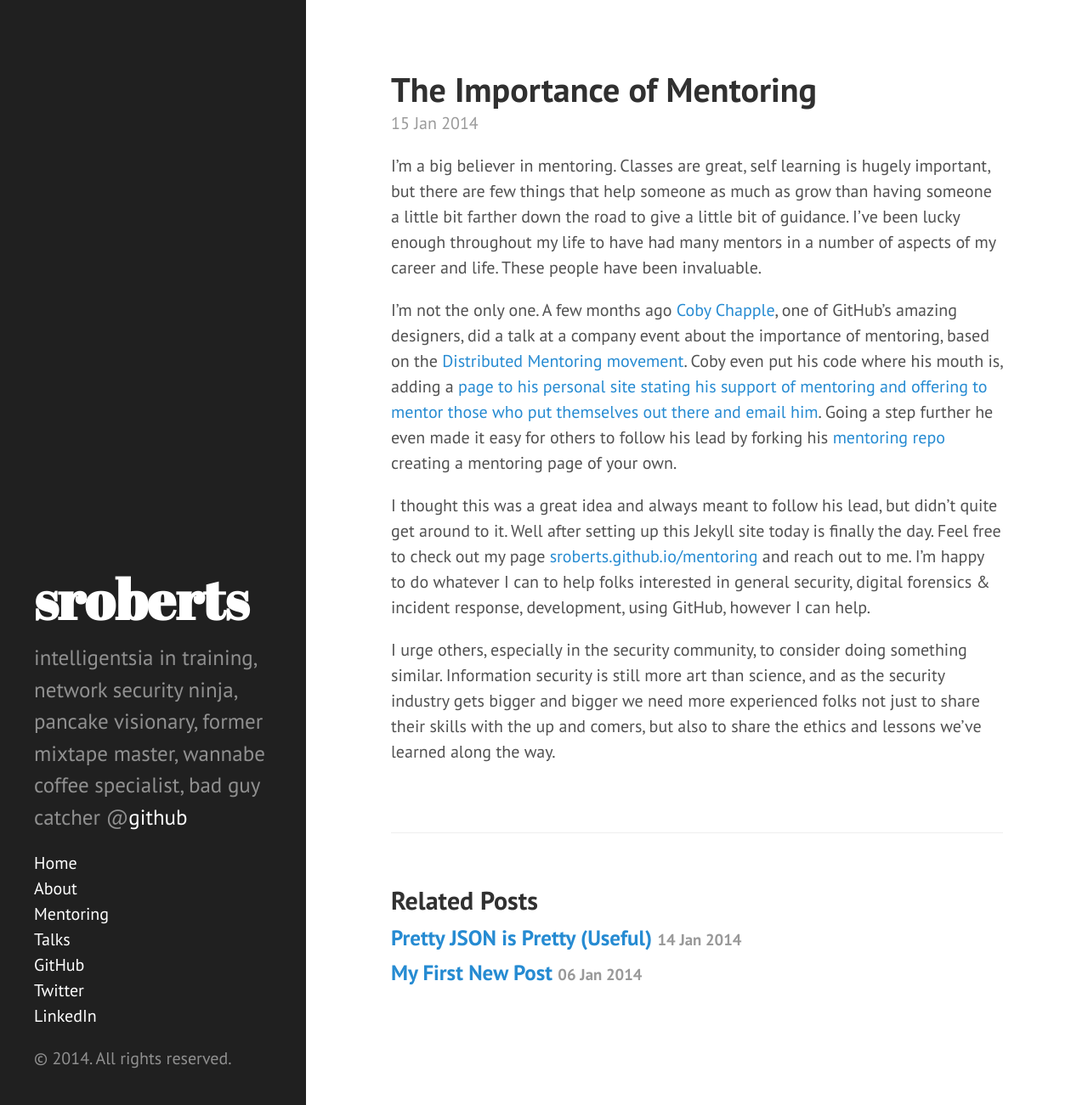
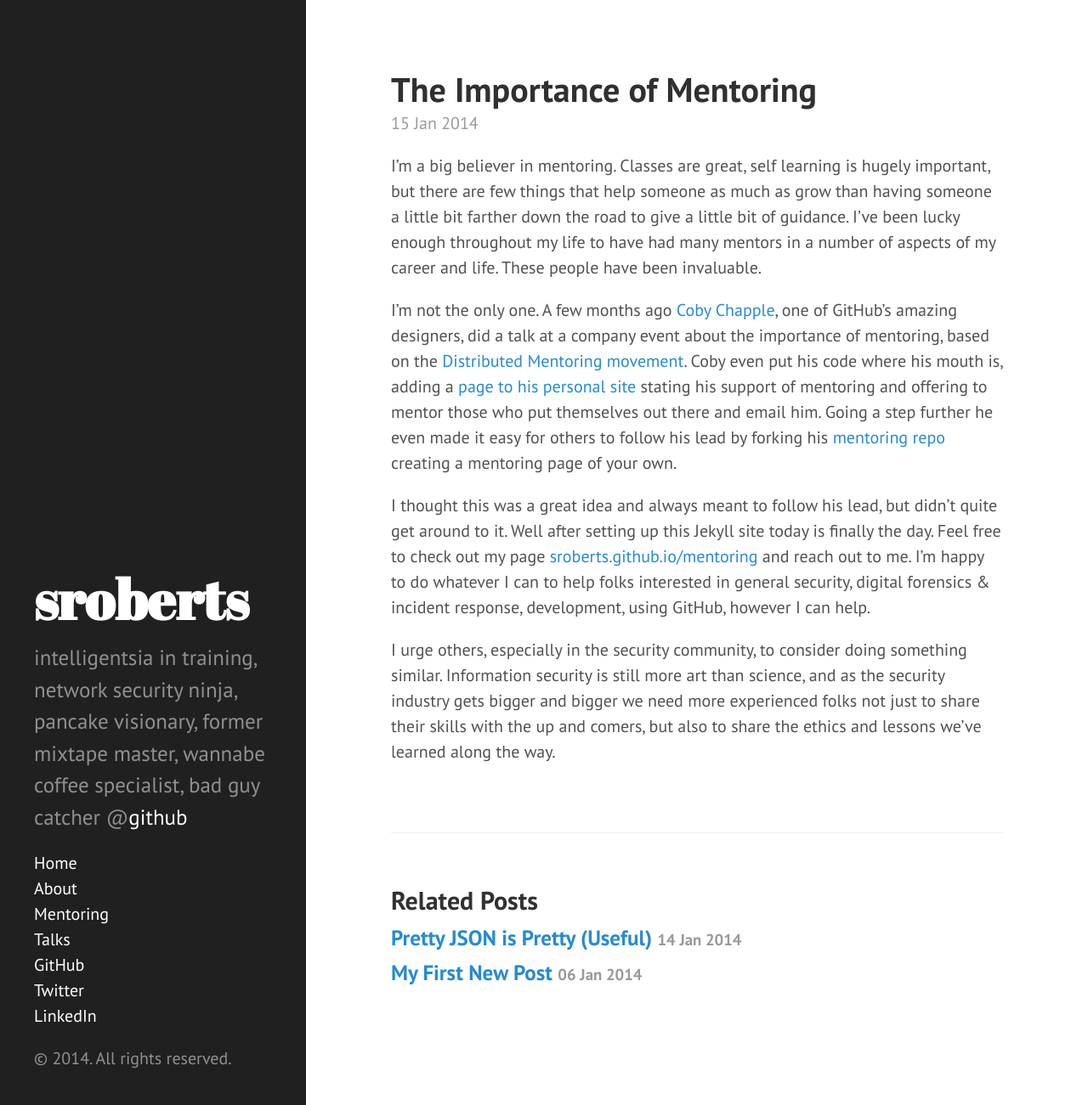
Before and after one commit to sroberts/sroberts.github.io, a Jekyll site: the page built from _posts/2014-01-15-the-importance-of-mentoring.md, in a window 1280 px wide and 1301 px high. Shown: the whole window at 85% size. Built offline with Jekyll 4.4.1, drawn with Linux system fonts in a browser that asks for light colours; Markdown is read by kramdown in place of the engine named in the settings.

Commit message:
fixing overly long link text

```diff
--- a/_posts/2014-01-15-the-importance-of-mentoring.md
+++ b/_posts/2014-01-15-the-importance-of-mentoring.md
@@ -4,7 +4,7 @@ title: The Importance of Mentoring
 ---
 I'm a big believer in mentoring. Classes are great, self learning is hugely important, but there are few things that help someone as much as grow than having someone a little bit farther down the road to give a little bit of guidance. I've been lucky enough throughout my life to have had many mentors in a number of aspects of my career and life. These people have been invaluable.
 
-I'm not the only one. A few months ago [Coby Chapple](http://cobyism.com), one of GitHub's amazing designers, did a talk at a company event about the importance of mentoring, based on the [Distributed Mentoring movement](http://mentoring.is). Coby even put his code where his mouth is, adding a [page to his personal site stating his support of mentoring and offering to mentor those who put themselves out there and email him](http://cobyism.com/mentoring/). Going a step further he even made it easy for others to follow his lead by forking his [mentoring repo](https://github.com/cobyism/mentoring) creating a mentoring page of your own.
+I'm not the only one. A few months ago [Coby Chapple](http://cobyism.com), one of GitHub's amazing designers, did a talk at a company event about the importance of mentoring, based on the [Distributed Mentoring movement](http://mentoring.is). Coby even put his code where his mouth is, adding a [page to his personal site](http://cobyism.com/mentoring/) stating his support of mentoring and offering to mentor those who put themselves out there and email him. Going a step further he even made it easy for others to follow his lead by forking his [mentoring repo](https://github.com/cobyism/mentoring) creating a mentoring page of your own.
 
 I thought this was a great idea and always meant to follow his lead, but didn't quite get around to it. Well after setting up this Jekyll site today is finally the day. Feel free to check out my page [sroberts.github.io/mentoring](http://sroberts.github.io/mentoring/) and reach out to me. I'm happy to do whatever I can to help folks interested in general security, digital forensics & incident response, development, using GitHub, however I can help.
 
```
